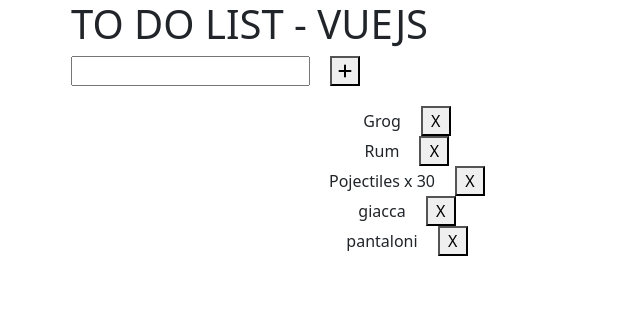
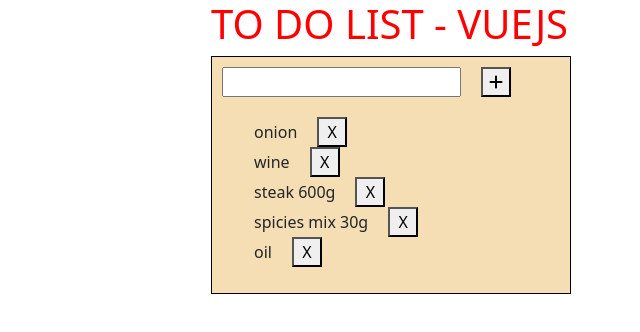
Before and after one commit to coder-ms/vue-todolist, a plain HTML site: page index.html in a window 1280 px wide. Shown: the whole page, without its empty margins (249-889 px from the left). Drawn offline with nearby package versions, Linux system fonts and the light colour scheme.

Commit message:
milestone 3 (?)

```diff
--- a/css/style.css
+++ b/css/style.css
@@ -1,6 +1,9 @@
 body{
-    width: 50%;
+
     margin: 0 auto;
+    display: flex;
+    align-items: center;
+    justify-content: center;
 }
 
 input{
@@ -14,3 +17,13 @@
 ul li{
     list-style-type: none;
 }
+.buyThings{
+    border: 1px solid black;
+    width: 360px;
+    padding: 10px;
+    background-color: wheat;
+}
+h1{
+    color: red;
+
+}
--- a/index.html
+++ b/index.html
@@ -20,19 +20,19 @@
 
     <div id="app">
         <h1>TO DO LIST - VUEJS</h1>
-        <div class="text-center">
+        <div class="buyThings">
             <div class="text-center">
 
                 <div class="d-flex">
                     <input type="text" v-model="newTask.text" @keyup.enter="addElement">
-                    <button  @click="addElement"><i class="fa-solid fa-plus"></i></button>
+                    <button @click="addElement"><i class="fa-solid fa-plus"></i></button>
                 </div>
                 <div v-if="hasError">Write minimum 5 charatcers</div>
             </div>
             <div>
-                <ul v-if="list.length > 0">
-                    <li v-for="(item,index) in list" :key="index">
-                        <span @click="allert(item)" :class="item.done === true ? 'checked' :'' ">{{item.text}}</span>
+                <ul v-if="ingredients.length > 0">
+                    <li v-for="(item,index) in ingredients" :key="index">
+                        <span @click="alertCheck(item)" :class="item.done === true ? 'checked' :'' ">{{item.text}}</span>
                         <button @click="removeElement(index)">X</button>
                     </li>
                 </ul>
--- a/js/script.js
+++ b/js/script.js
@@ -35,43 +35,49 @@
                 text :'',
             },
             hasError : false,
-            list:[
+            //element list
+            ingredients:[
                 {
-                    text: 'Grog',
+                    text: 'onion',
                     done: false,
                 },
                 {
-                    text: 'Rum',
+                    text: 'wine',
                     done: true,
                 },
                 {
-                    text: 'Pojectiles x 30',
+                    text: 'steak 600g',
                     done: false,
                 },
                 {
-                    text: 'giacca',
+                    text: 'spicies mix 30g',
                     done: false,
                 },
                 {
-                    text: 'pantaloni',
+                    text: 'oil',
                     done: true,
                 },
             ],
         }
     },
     methods:{
+        // addElement
         addElement(){
-            if(this.newTask.text.length >= 5 ){
-                this.list.unshift(newTask.text);
+            if(this.newTask.ingredients.length >= 5 ){
+                this.ingredients.unshift(newTask.ingredients);
                 this.hasError = false;
             }else{
                 this.hasError = true;
             }
-
-           this.newTask.text = '';
+           this.newTask.ingredients = '';
         },
+        // removeElement
         removeElement(i){
-            this.list.splice(i,1)
+            this.ingredients.splice(i,1);
+        },
+        // alertCheck
+        alertCheck(){
+            console.log('alaertCheck');
         }
     },
     mounted(){
```
